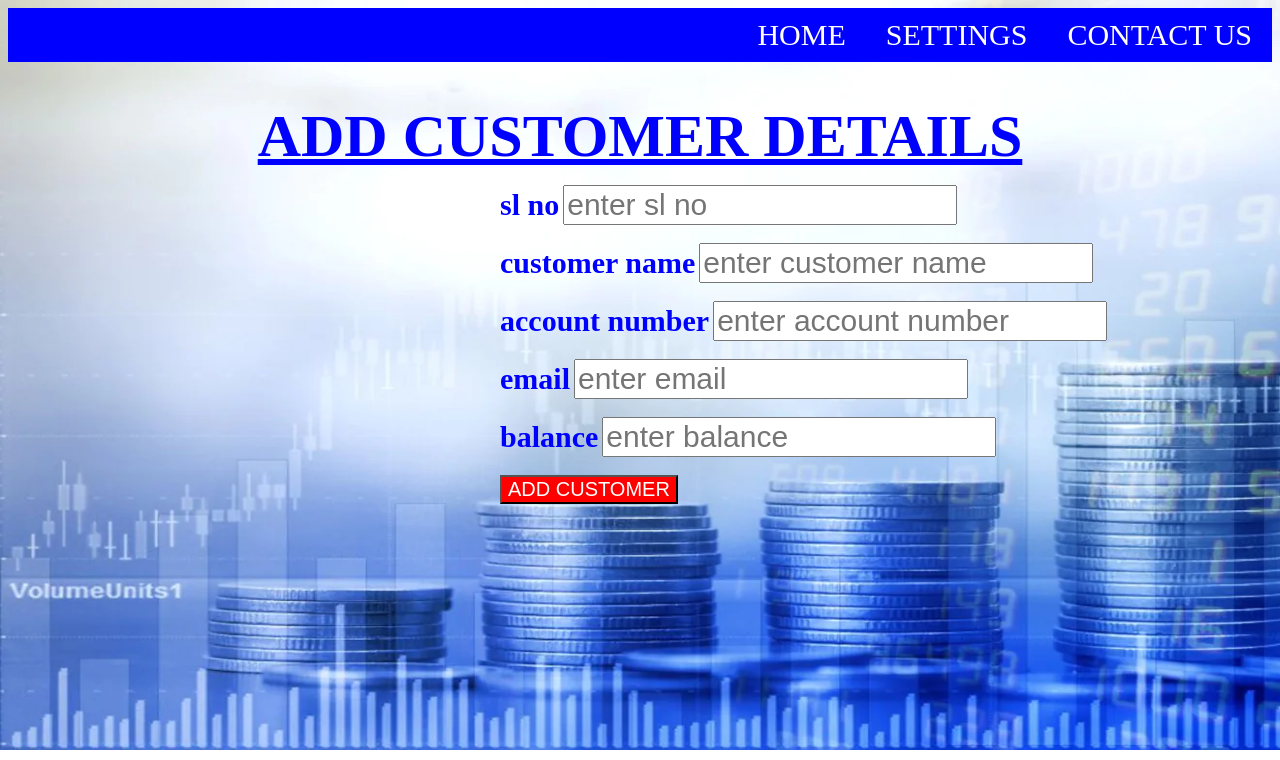
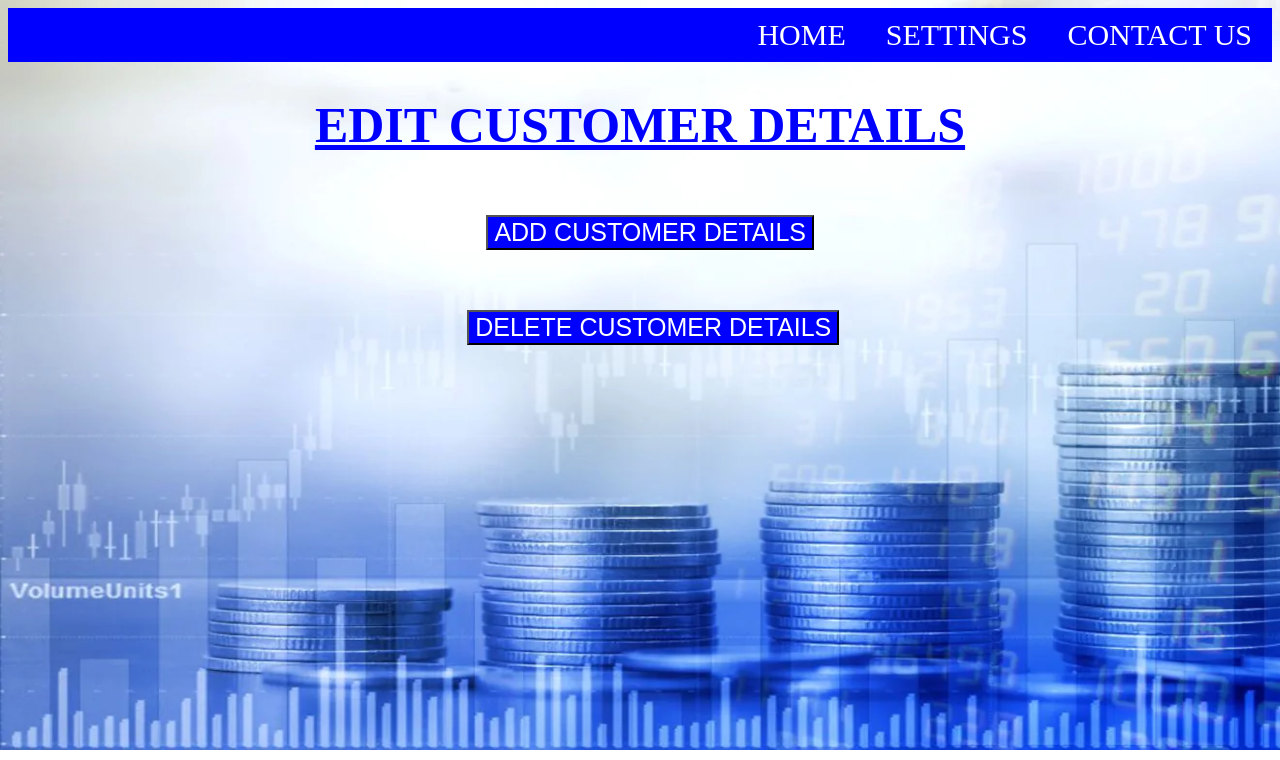
Before and after one commit to nikhilaPuvvula/basic_banking_system, a PHP site: page /basic_banking_system/edit.html in a window 1280 px wide. Shown: the top 760 px of the page. Run offline with PHP 8.4, Linux system fonts and the light colour scheme.

Commit message:
TASK-1 (SPARK FOUNDATION)

```diff
--- a/edit.php
+++ b/add.php
@@ -1,6 +1,6 @@
 <?php
            session_start();
-           $conn=mysqli_connect("localhost","root","Nikhila@123","grip_bank");
+           $conn=mysqli_connect("localhost","root","","grip_bank");
            //check connection
            if($conn->connect_error)
            {
--- a/customer.php
+++ b/customer.php
@@ -24,7 +24,7 @@
                 <th>TRANSFER</th>
             </tr>
        <?php
-         $conn=mysqli_connect("localhost","root","Nikhila@123","grip_bank");
+         $conn=mysqli_connect("localhost","root","","grip_bank");
          //check connection
          if($conn->connect_error)
          {
--- a/edit.html
+++ b/edit.html
@@ -1,52 +1,20 @@
 <html>
   <head>
-        <title>Add customers</title>
+    <meta charset='utf-8'>
+    <meta http-equiv='X-UA-Compatible' content='IE=edge'>
+    <title>GRIP_BANK</title>
+    <meta name='viewport' content='width=device-width, initial-scale=1'>
     <link rel='stylesheet' type='text/css' media='screen' href='style.css'>
-        <style>
-    .c3{
-       color:blue;
-       font-size:30px;
-    }
-   .c4{
-    color:white;
-    background:red;
-    font-size:20px;
-    }
-    .c5{
-       position:absolute;
-       top:185px;
-       left:500px;
-     }
-        </style>
   </head>
-
-    <body background="bg2.webp" >
+  <body>
     <ul>
         <li><a href="https://www.thesparksfoundationsingapore.org/contact-us/">CONTACT US</a></li>
-            <li><a>SETTINGS</a></li>
+        <li><a href="edit.html">SETTINGS</a></li>
         <li><a href="http://localhost/basic_banking_system/">HOME</a></li>
     </ul>
-       <h1 style="font-size:60px;color:blue;text-align:center"><u>ADD CUSTOMER DETAILS</u></h1>
-      <div class="c5">
-       <form action="edit.php" method="POST">
-        <label for="slno" class="c3"><b>sl no</b></label>
-        <input type="text" class="c3" placeholder="enter sl no" name="sl_no" id="sl_no" required><br><br>
-
-        <label for="cust_name" class="c3"><b>customer name</b></label>
-        <input type="text" class="c3" placeholder="enter customer name" name="cust_name" id="cust_name" required><br><br>
-
-        <label for="acc_number" class="c3"><b>account number</b></label>
-        <input type="text" class="c3" placeholder="enter account number" name="acc_number" id="acc_number" required><br><br>
-
-        <label for="email"  class="c3"><b>email</b></label>
-        <input type="text" class="c3" placeholder="enter email" name="email" id="email" required><br><br>
-
-        <label for="balance" class="c3"><b>balance</b></label>
-        <input type="text" class="c3" placeholder="enter balance" name="balance" id="balance" required><br><br>
-
-        <button type="submit" class="c4">ADD CUSTOMER</button>
-
-       </div>
-   </form>
+       <h1 style="font-size:50px;color:blue;text-align:center"><u>EDIT CUSTOMER DETAILS</u></h1>
+       <a href="add.html"><button class="c9">ADD CUSTOMER DETAILS</button>
+        <br><br>
+       <a href="delete.html"><button class="c10">DELETE CUSTOMER DETAILS</button>
   </body>
 </html>
--- a/index.php
+++ b/index.php
@@ -26,10 +26,10 @@
     <br>
     <div class="h1"><marquee>WELCOME TO GRIP BANK</marquee></div>
     <br>
-    <div class=c1><p align=center><a href="customer.php"><img src="customer.jpg" height="250px"></a></p><a href="customer.php"> <p align=center>VIEW ALL CUSTOMERS</p></a></div>
+    <div class=c1><p align=center><a href="customer.php"><button><img src="customer.jpg" height="250px"></button></a></p><a href="customer.php" > <p align=center class=c8>VIEW ALL CUSTOMERS</p></a></div>
 
-    <div class=c2><a href="edit.html"><img src="edit.png" height="230px"></a></p><a href="edit.html"> <p align=center>EDIT CUSTOMERS</p></a></div>
+    <div class=c2><a href="edit.html"><button><img src="edit.png" height="230px"></button></a></p><a href="edit.html"> <p align=center class=c8>EDIT CUSTOMERS</p></a></div>
 
-    <div class=c7><a href="transaction_history.php"><img src="history.png" height="230px"></a></p><a href="transaction_history.php"> <p align=center>TRANSACTION HISTORY</p></a></div>
+    <div class=c7><a href="transaction_history.php"><button><img src="history.png" height="230px"></button></a></p><a href="transaction_history.php"> <p align=center class=c8>TRANSACTION HISTORY</p></a></div>
 </body>
 </html>
--- a/style.css
+++ b/style.css
@@ -35,18 +35,44 @@ li a:hover{
 }
 .c1{
     position:absolute;
-    top:155px;
-    left:340px;
+    top:170px;
+    left:320px;
 }
 .c2{
     position:absolute;
-    top:170px;
-    right:400px;
+    top:190px;
+    right:375px;
 }
 .c7{
 
     position:absolute;
-    top:180px;
-    right:655px;
+    top:190px;
+    right:650px;
 
 }
+.c8:hover{
+    color:red;
+    font-size:larger;
+}
+.c9{
+    background-color: blue;
+    color: white;
+    font-size: 25px;
+    position:absolute;
+    top:215px;
+    left:38%;
+    transition-duration: 0.4s;
+}
+.c10{
+    background-color: blue;
+    color: white;
+    font-size: 25px;
+    position:absolute;
+    top:310px;
+    left:36.5%;
+    transition-duration: 0.4s;
+}
+.c9:hover,.c10:hover{
+    background-color:red;
+    color:white;
+}
--- a/style1.css
+++ b/style1.css
@@ -56,4 +56,4 @@ button{
 button:hover{
     background-color:red;
     color:white;
-  }
+}
--- a/transact.php
+++ b/transact.php
@@ -33,7 +33,7 @@
     <p class=h1>TRANSACTION</p>
     <form action="process.php" method="POST">
         <?php
-         $conn=mysqli_connect("localhost","root","Nikhila@123","grip_bank");
+         $conn=mysqli_connect("localhost","root","","grip_bank");
          //check connection
          if($conn->connect_error)
          {
--- a/transaction_history.php
+++ b/transaction_history.php
@@ -8,7 +8,7 @@
     <body>
        <ul>
         <li><a href="https://www.thesparksfoundationsingapore.org/contact-us/">CONTACT US</a></li>
-        <li><a>SETTINGS</a></li>
+        <li><a href="edit.html">SETTINGS</a></li>
         <li><a href="http://localhost/basic_banking_system/">HOME</a></li>
       </ul>
       <br><br><
@@ -25,7 +25,7 @@
                 <th>STATUS</th>
             </tr>
        <?php
-         $conn=mysqli_connect("localhost","root","Nikhila@123","grip_bank");
+         $conn=mysqli_connect("localhost","root","","grip_bank");
          //check connection
          if($conn->connect_error)
          {
```
Also changed, not shown: Index.html (deleted, +0 -10 lines), add.html (added, +51 -0 lines), delete.html (added, +45 -0 lines), delete.php (added, +24 -0 lines), process.php (+4 -4 lines). Lines whose indentation alone changed are shown as unchanged.
